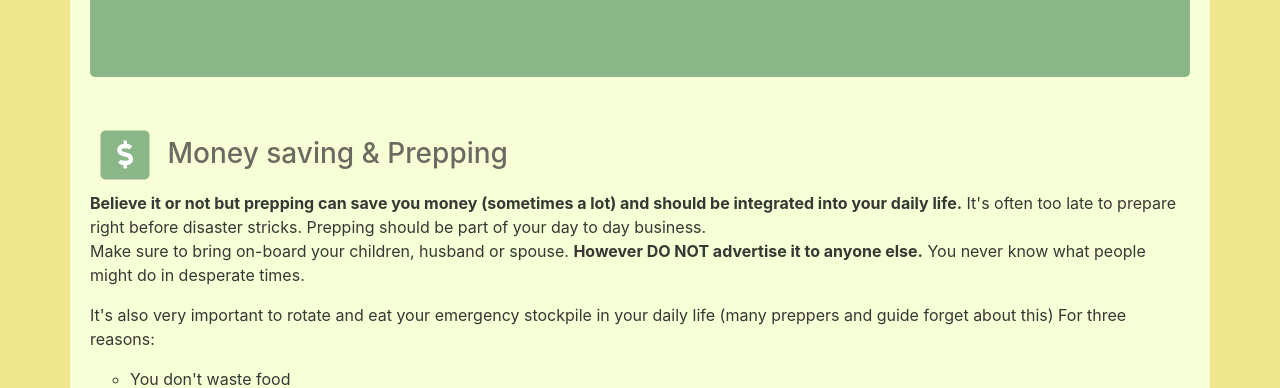
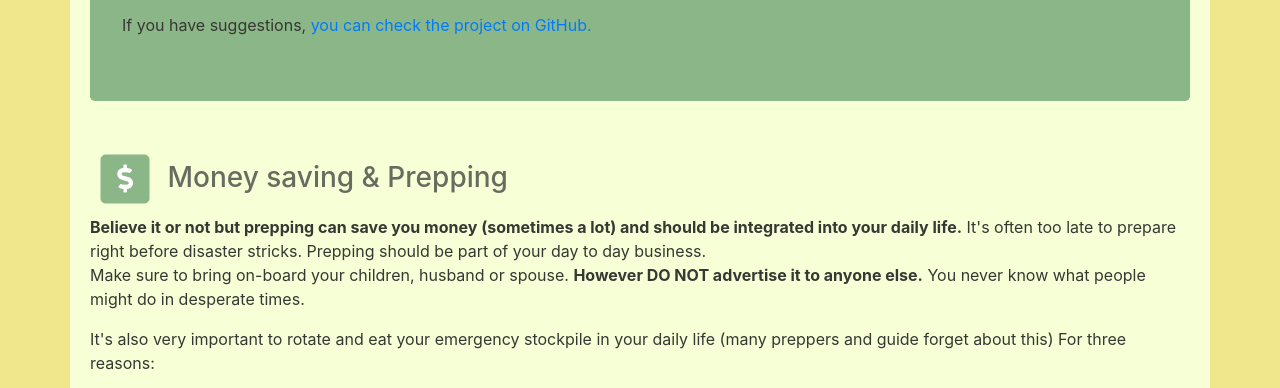
Before and after one commit to Marya-96/Emergency-Supply-Guide, a plain HTML site: page index.html in a window 1280 px wide. Shown: the part 403-791 px from the top of the page. Drawn offline with nearby package versions, Linux system fonts and the light colour scheme.

Commit message:
Add links to the project

```diff
--- a/index.html
+++ b/index.html
@@ -60,6 +60,7 @@
       <p class="lead">
         Not everyone has a bunker in the woods. <strong>Most of us live probably in a city renting a small flat.</strong> This guide is based for people who aren't necessarily into prepping, are on a low budget and don't have a lot of time.
       </p>
+      If you have suggestions, <a href="https://github.com/Marya-96/Emergency-Supply-Guide">you can check the project on GitHub.</a>
     </div>
 
     <h3>
@@ -273,7 +274,7 @@
       internet you might have to rely on those. Paper always works no matter what.
     </p>
     <p>
-      Any suggestions are welcome. Open a ticket on the GitHub project.
+      Any suggestions and contributors are welcome. <a href="https://github.com/Marya-96/Emergency-Supply-Guide">Check the project on GitHub.</a>
     </p>
   </div>
 </body>
```
